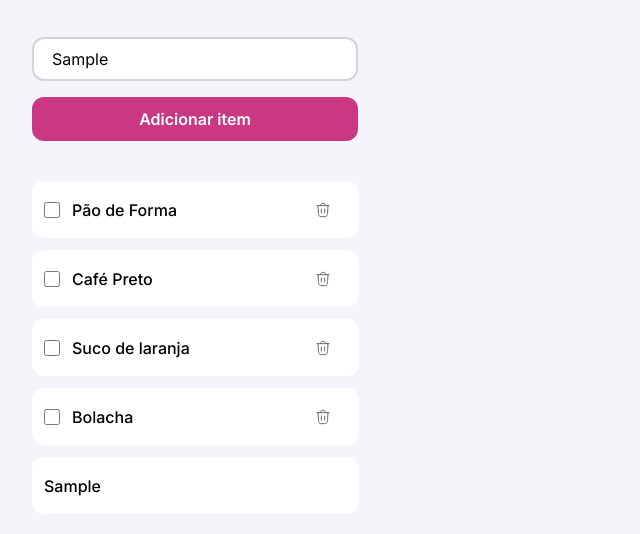
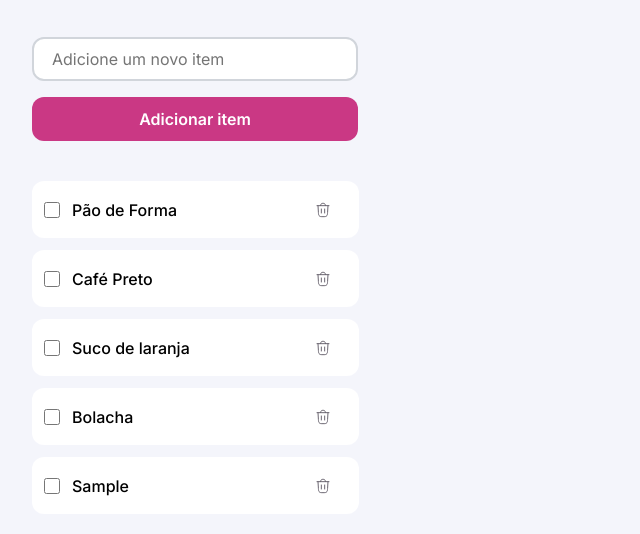
Before and after one commit to Liamrosado/Quicklist, a plain HTML site: page index.html in a window 1280 px wide. Both pictures are taken after typing "Sample" into the empty fields and a click on the button "Adicionar item". Shown: the part 96-630 px from the top of the page, without its empty margins (0-640 px from the left). Drawn offline with Linux system fonts and the light colour scheme.

Commit message:
Clearing the "Item" input after submission, and formatting the new item that is added following the submission

```diff
--- a/index.html
+++ b/index.html
@@ -21,7 +21,7 @@
             <form action="" method="get">
                 <fieldset id="novo-item">
                     <input type="text" name="item" id="item" placeholder="Adicione um novo item">
-                    <button type="submit" name="btn" id="enviar">Adicionar item</button>
+                    <button type="submit" value="corrigir" name="btn" id="enviar">Adicionar item</button>
                 </fieldset>
 
                 <div id="cadastrados">
@@ -51,12 +51,10 @@
                 </div>
 
 
-                    <div id="removido" class="items desativado">
-                        <div class="button">
+                    <div id="removido" class="items button desativado">
                             <img src="imgs/warning-circle-filled.svg" alt="warning">
                             <label for="alert">O item foi removido da lista</label>
                             <input type="image" name="Delete" src="imgs/delete-small.svg" alt="Remover alerta">
-                        </div>
                     </div>
             </form>
 
--- a/scripts.js
+++ b/scripts.js
@@ -3,6 +3,8 @@ const input = document.getElementById("item")
 const list = document.getElementById("cadastrados")
 const lixeira = document.getElementById("remover")
 const form = document.querySelector("form")
+const remove = document.getElementById("enviar")
+
 
 
 
@@ -10,20 +12,44 @@ input.addEventListener("input", () => {
      console.log(input.value)
 })
 
+form.onsubmit = (event) => {
+  event.preventDefault()
+  inputItem()
 
-form.onsubmit = (event) => {
-    event.preventDefault()
+  if(remove.value == "corrigir"){
+      input.value = ""
+  }
 
 
-    inputItem()
+
+
 }
 
 
-function inputItem(){
-  const item = document.createElement("div")
-    item.textContent = input.value
-    item.classList.add("items", "button")
 
-    list.append(item)
-    console.log(list)
+
+function inputItem(item, label, check, del ){
+  item = document.createElement("div")
+  label = document.createElement("label")
+  check = document.createElement("input")
+  del = document.createElement("input")
+
+  label.textContent = input.value
+
+  check.setAttribute("type", "checkbox")
+  del.setAttribute("type", "image")
+  del.src = "imgs/Frame.svg"
+
+
+  item.append(check, label, del)
+  item.classList.add("items", "button")
+
+
+
+  list.append(item)
+
+  if (input.value == "" ){
+    list.removeChild(item)
+    window.alert("Por favor tente novamente")
+  }
 }
```
